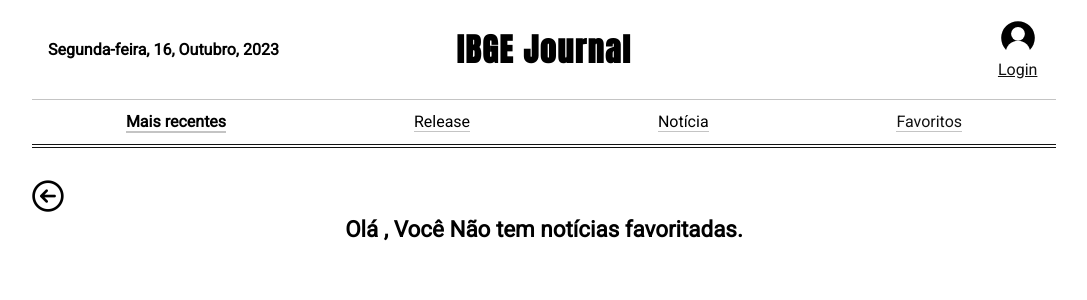
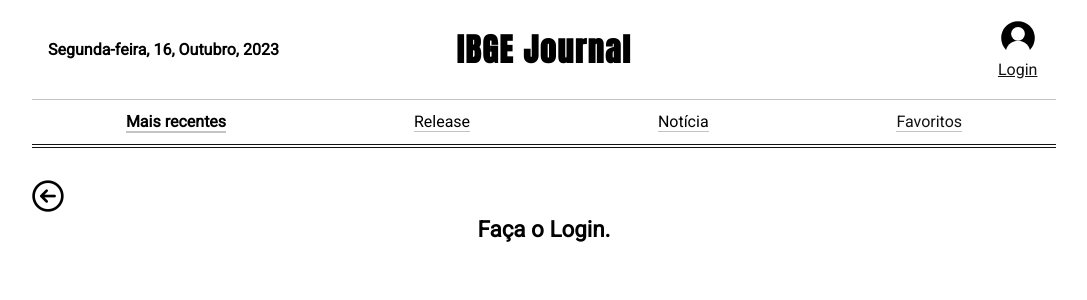
Before and after one commit to Junior-Piovesan/ibge-journal, a React (Vite) app: page /favorites in a window 1280 px wide. Shown: the top 300 px of the page, without its empty margins (96-1183 px from the left). Built offline with nearby package versions, Linux system fonts and the light colour scheme.

Commit message:
REFATOR: Feito alteração na página de favoritos para casos de não estar logado

```diff
--- a/src/components/loading/loading.module.css
+++ b/src/components/loading/loading.module.css
@@ -1,6 +1,7 @@
 .spinner {
   width: 56px;
   height: 56px;
+  margin-top: 2rem;
   border-radius: 50%;
   background: conic-gradient(#0000 10%, #c4c4c4);
   -webkit-mask: radial-gradient(farthest-side,#0000 calc(100% - 9px),#000 0);
--- a/src/components/newsCard/NewsCard.tsx
+++ b/src/components/newsCard/NewsCard.tsx
@@ -45,7 +45,15 @@
 
       <section className={ styles.newInfoContainer }>
         <span>{calculateDate(newInfo.data_publicacao)}</span>
-        <a target="blank" href={ newInfo.link }> Ler notícia aqui</a>
+
+        <a
+          className={ styles.link }
+          target="blank"
+          href={ newInfo.link }
+        >
+          Ler notícia aqui
+        </a>
+
         <span>{newInfo.editorias}</span>
 
         {user === '' ? (
--- a/src/components/newsCard/newsCard.module.css
+++ b/src/components/newsCard/newsCard.module.css
@@ -49,3 +49,9 @@
 .imageFavorite {
 width: 100%;
 }
+
+.link {
+  border-bottom: 1px solid var(--cinza);
+  color: var(--preto);
+  text-decoration: none;
+}
--- a/src/pages/favorites/Favorites.tsx
+++ b/src/pages/favorites/Favorites.tsx
@@ -10,7 +10,10 @@
   return (
     <section className={ styles.container }>
       <Back route="/" />
-      {favorites.length > 0 ? (
+
+      {user === '' && <h1 className={ styles.title }> Faça o Login.</h1>}
+
+      {favorites.length > 0 && (
         <>
           <h1
             className={ styles.title }
@@ -24,7 +27,9 @@
             ))}
           </div>
         </>
-      ) : (
+      )}
+
+      {(favorites.length === 0 && user.length > 0) && (
         <h1
           className={ styles.title }
         >
```
